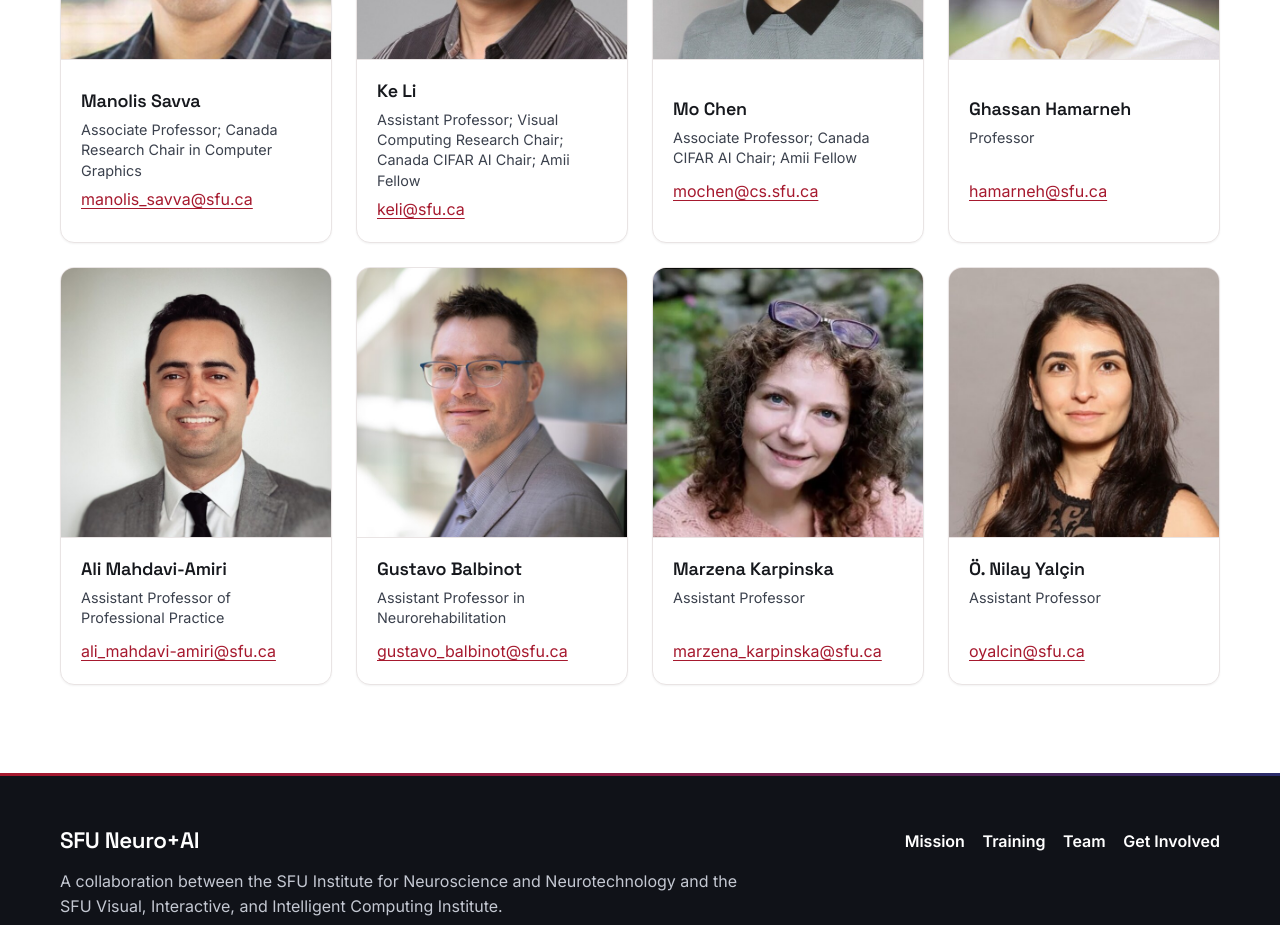
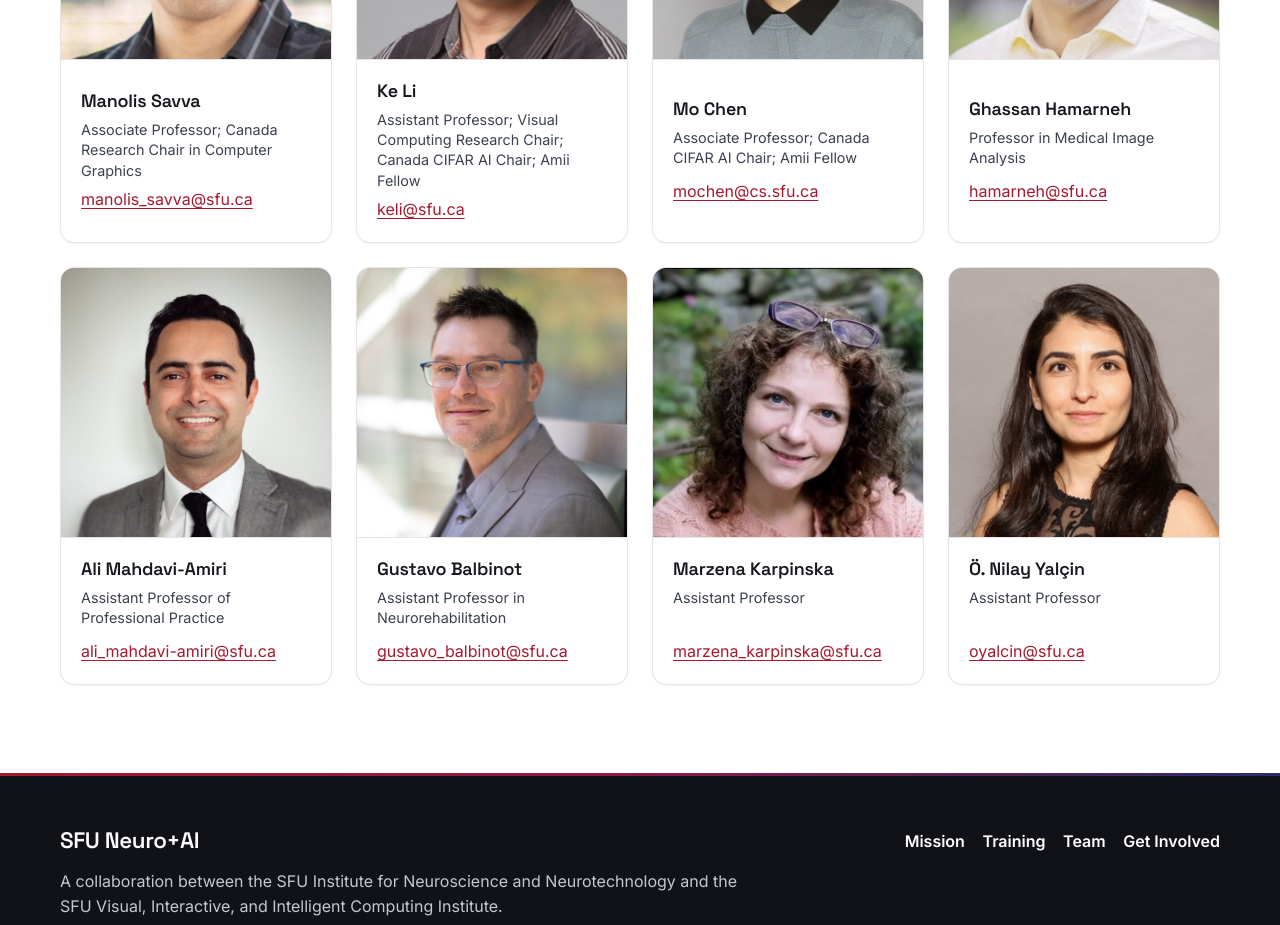
Before and after one commit to neuro-sfu/neuroai, a React (Vite) app: page / in a window 1280 px wide. Shown: the part 7300-8225 px from the top of the page. Built offline with nearby package versions, Linux system fonts and the light colour scheme.

Commit message:
Update team.ts

```diff
--- a/src/content/team.ts
+++ b/src/content/team.ts
@@ -105,7 +105,7 @@ export const team: TeamMember[] = [
     email: "hamarneh@sfu.ca",
     photo: "/images/team/ghassan-hamarneh.jpg",
     bio: "",
-    role: "Professor",
+    role: "Professor in Medical Image Analysis",
     profileUrl: "https://www.sfu.ca/fas/computing/people/faculty/faculty-members/ghassan-hamarneh.html",
     photoPosition: "center top",
   },
```
